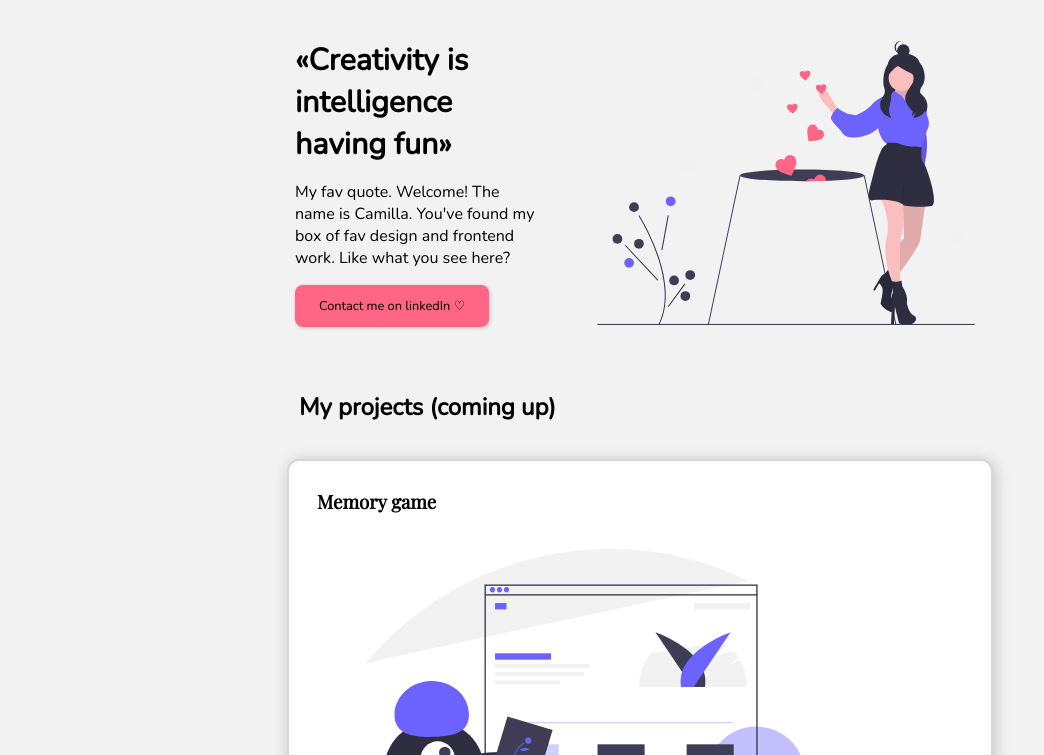
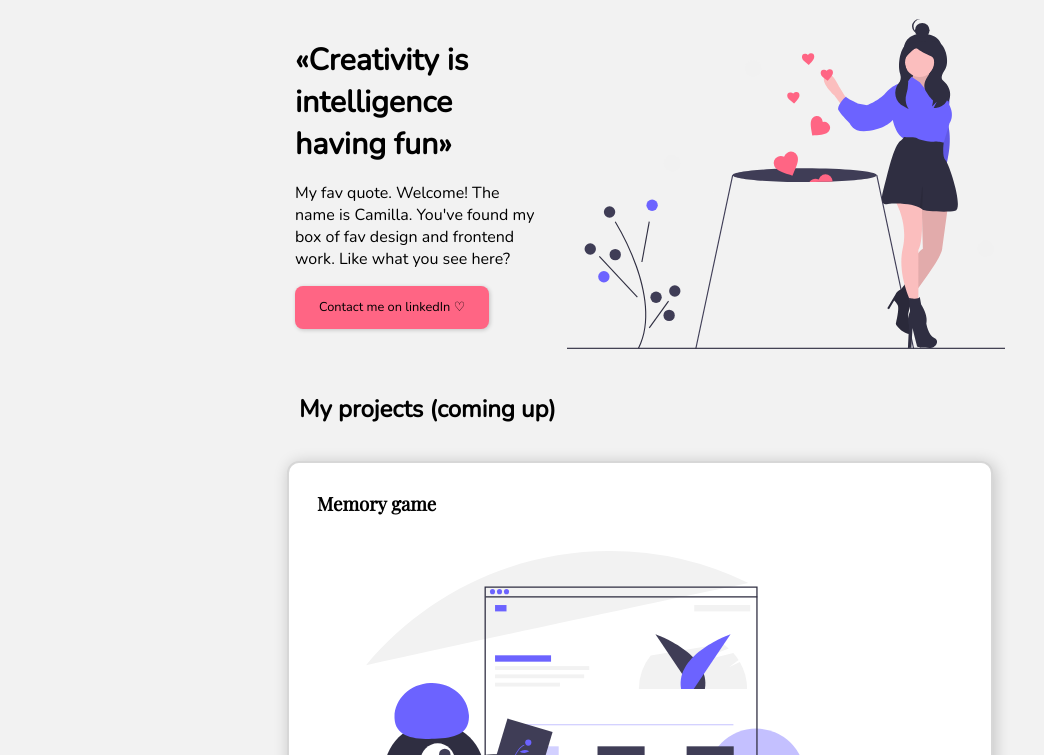
Before and after one commit to millus/1-Build-A-Portfolio-Site, a plain HTML site: page index.html in a window 1280 px wide. Shown: the part 45-800 px from the top of the page, without its empty margins (0-1044 px from the left). Drawn offline with nearby package versions, Linux system fonts and the light colour scheme.

Commit message:
Update style.css
Trying to fix css bug for iphone x.

```diff
--- a/css/style.css
+++ b/css/style.css
@@ -57,6 +57,7 @@ body {
     flex-wrap: wrap;
     width:100%;
     padding: 10px;
+    max-height: 380px;
   }
 
   .hero-left {
@@ -87,7 +88,6 @@ body {
   .hero-img {
     width: 80%;
     margin: auto;
-    max-height: 284px;
   }
 
  /*
```
